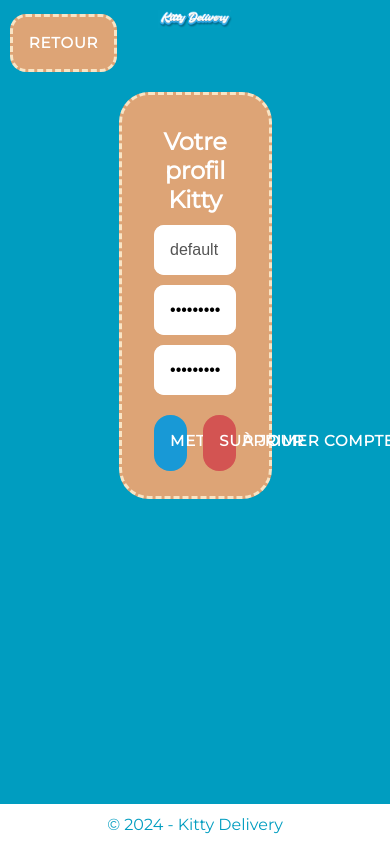
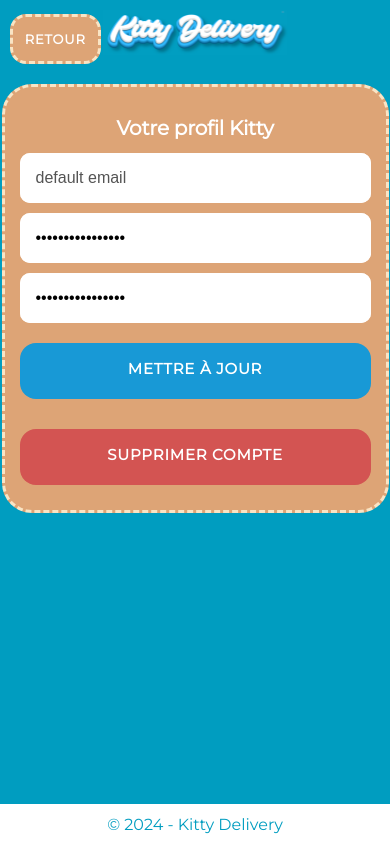
Before and after one commit to BaditSad/KittyDelivery_mc_component, a Vue app in the folder frontend/: page /profile in a window 390 px wide. Built offline with nearby package versions, Linux system fonts and the light colour scheme.

Commit message:
Responsive update

```diff
--- a/frontend/src/stylesheets/styles.css
+++ b/frontend/src/stylesheets/styles.css
@@ -105,7 +105,7 @@ header {
 }
 
 .component button:hover {
-  border:2px solid #EE9180;
+  border: 2px solid #EE9180;
   background-color: #D35452;
   color: #EE9180;
 }
@@ -155,7 +155,8 @@ header {
 }
 
 .form {
-  width: 30%;
+  width: 90%;
+  max-width: 600px;
   background: #DDA476;
   border-radius: 30px;
   border: dashed #F9E4C4;
@@ -194,13 +195,13 @@ label.text {
   display: flex;
   flex-direction: column;
   align-items: center;
-  width: 70%;
+  width: 100%;
 }
 
 .button-container {
   display: flex;
   justify-content: space-between;
-  width: 70%;
+  width: 100%;
 }
 
 .button-login {
@@ -347,7 +348,7 @@ label.text {
 
 .button-delete:after {
   background-clip: padding-box;
-  background-color: #dd6f6d;
+  background-color: #EE9180;
   border-radius: 16px;
   border-width: 0 0 4px;
   content: "";
@@ -376,3 +377,54 @@ label.text {
   border-width: 4px 0 0;
   background: none;
 }
+
+/* Responsive styles */
+@media (max-width: 768px) {
+  .header, .container {
+    flex-direction: column;
+    align-items: center;
+  }
+
+  .title {
+    width: 40%;
+  }
+
+  .container {
+    margin: 2%;
+    height: auto;
+  }
+
+  .component {
+    flex-direction: column;
+  }
+
+  .button-container {
+    flex-direction: column;
+    align-items: center;
+  }
+
+  .button-login, .button-update, .button-delete {
+    width: 80%;
+  }
+}
+
+@media (max-width: 480px) {
+  .title {
+    width: 50%;
+  }
+
+  button,
+  h1 {
+    font-size: 20px;
+  }
+
+  .profile_button,
+  .back {
+    font-size: 13px;
+    padding: 12px;
+  }
+
+  .button-login, .button-update, .button-delete {
+    width: 100%;
+  }
+}
```
